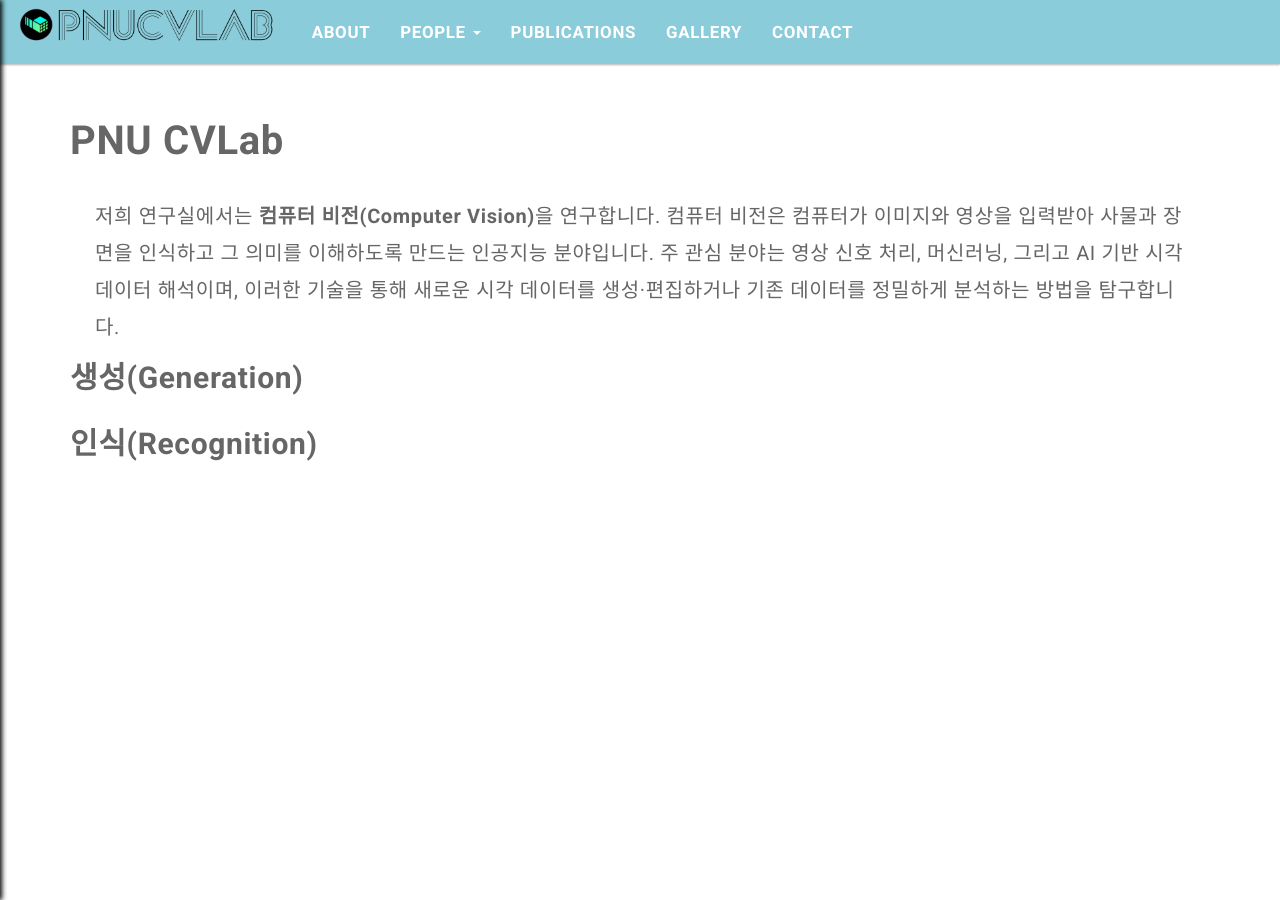
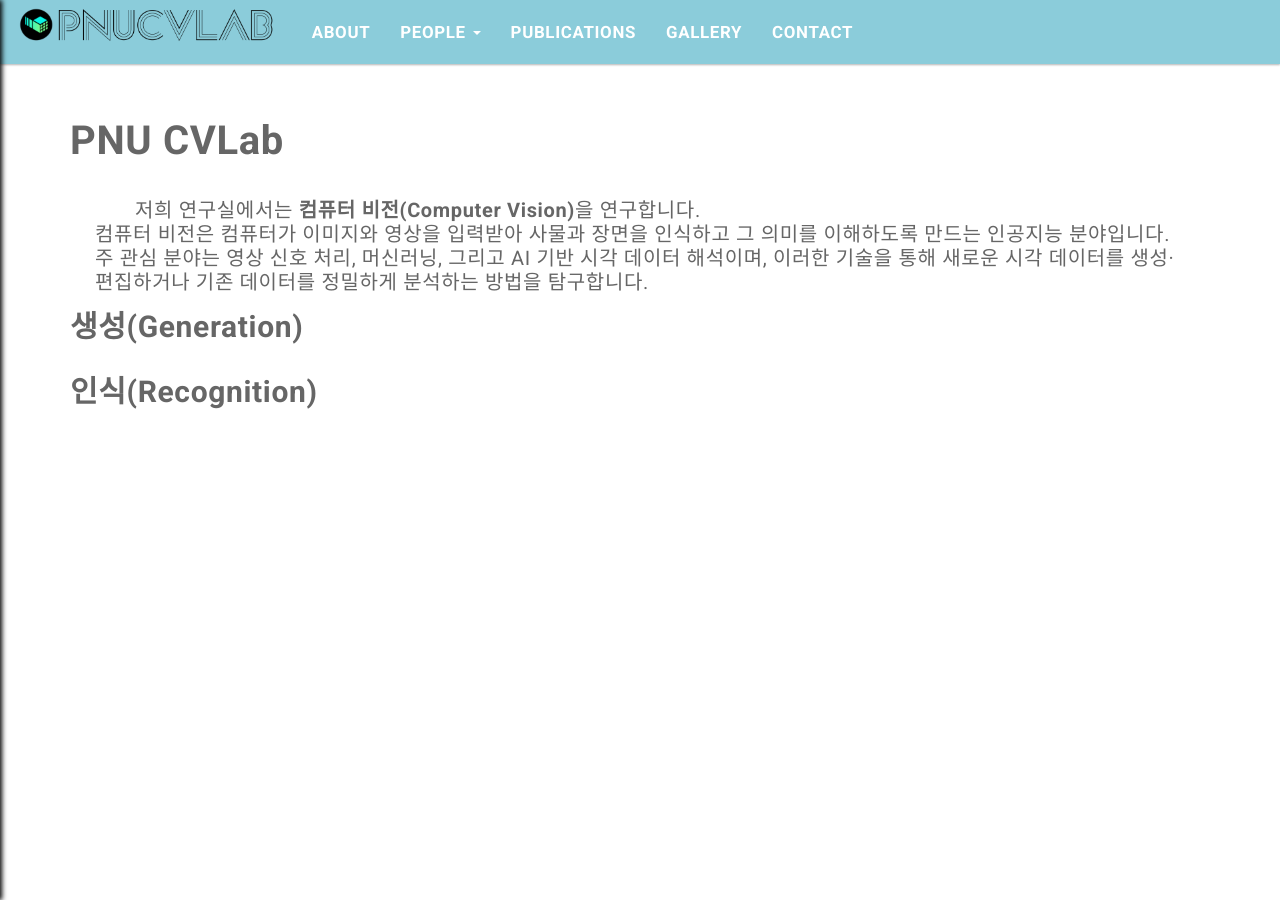
Before and after one commit to pnucvlab/pnucvlab.github.io, a Jekyll site: the page built from pages/about.html, in a window 1280 px wide. Built offline with Jekyll 4.4.1, drawn with Linux system fonts in a browser that asks for light colours.

Commit message:
edit introduction

```diff
--- a/assets/css/main.css
+++ b/assets/css/main.css
@@ -427,12 +427,13 @@
 	  margin: 0 auto 20px;
 	}
 }
-/* ===== Introduction Body Text ===== */
+/* ===== About Text ===== */
 .introduction-body {
 	font-size: 20px;
 	margin: 5px 25px;
+	line-height: 1.2;
+	text-indent: 2em;
   }
-
 .publication {
 	display: flex;
 	align-items: flex-start;
--- a/pages/about.html
+++ b/pages/about.html
@@ -6,8 +6,8 @@
 
 <p style="font-size:40px; margin-bottom:20px;"><strong>PNU CVLab</strong></p>
 <p class="introduction-body">
-    저희 연구실에서는 <strong>컴퓨터 비전(Computer Vision)</strong>을 연구합니다.
-    컴퓨터 비전은 컴퓨터가 이미지와 영상을 입력받아 사물과 장면을 인식하고 그 의미를 이해하도록 만드는 인공지능 분야입니다.
+    저희 연구실에서는 <strong>컴퓨터 비전(Computer Vision)</strong>을 연구합니다. <br>
+    컴퓨터 비전은 컴퓨터가 이미지와 영상을 입력받아 사물과 장면을 인식하고 그 의미를 이해하도록 만드는 인공지능 분야입니다. <br>
     주 관심 분야는 영상 신호 처리, 머신러닝, 그리고 AI 기반 시각 데이터 해석이며, 이러한 기술을 통해 새로운 시각 데이터를 생성·편집하거나 기존 데이터를 정밀하게 분석하는 방법을 탐구합니다.
 </p>
 <p style="font-size:30px; margin-bottom:10px;"><strong>생성(Generation)</strong></p>
```
